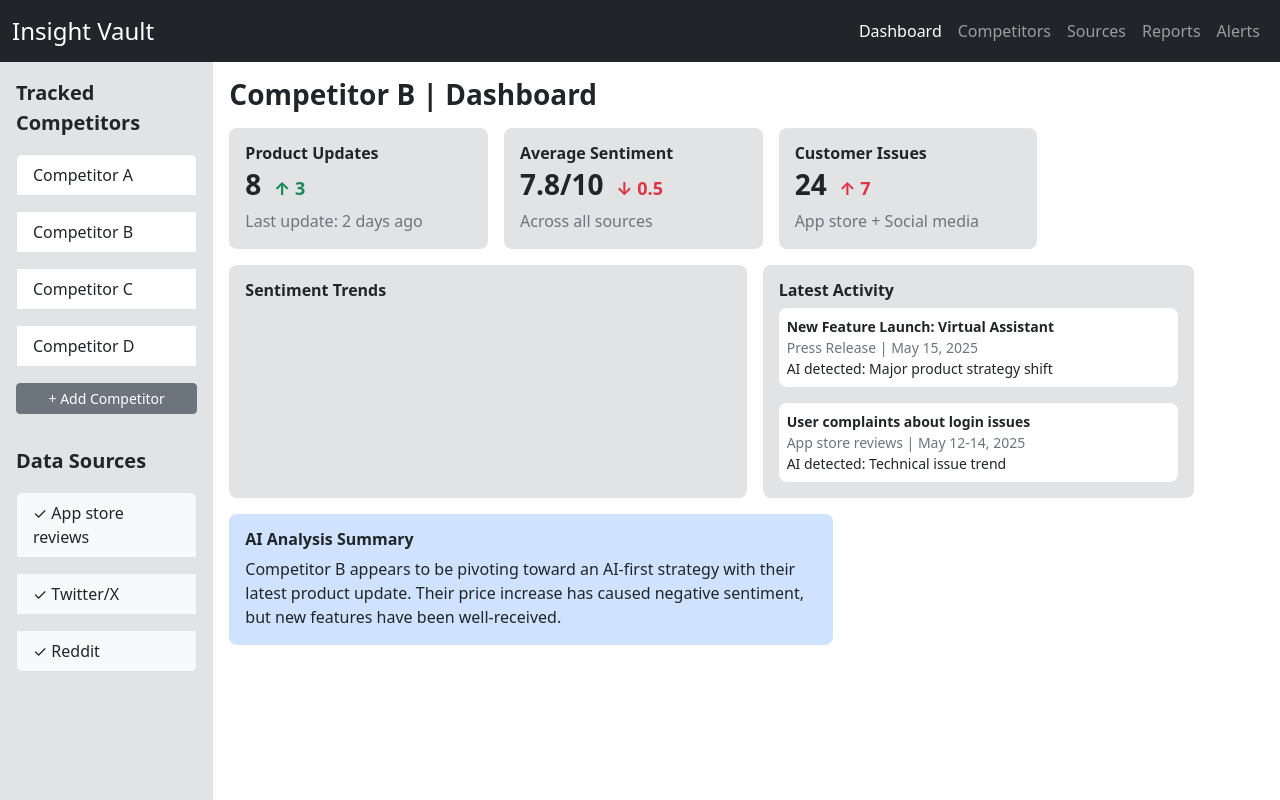
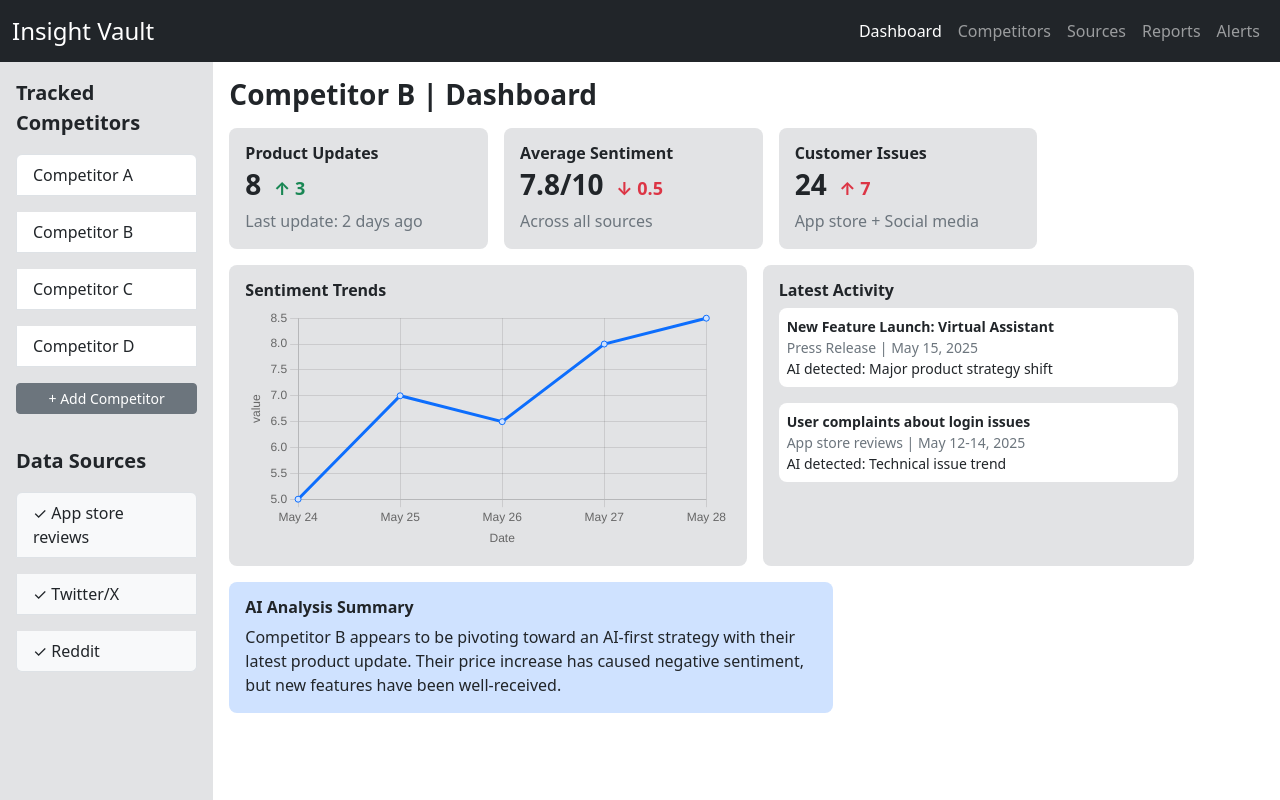
Before and after one commit to edwzeledon/insight-vault, a React (Vite) app in the folder frontend/: page / in a window 1280 px wide. Built offline with nearby package versions, Linux system fonts and the light colour scheme.

Commit message:
feat: add dashboard's sentiment chart

```diff
--- a/frontend/package.json
+++ b/frontend/package.json
@@ -11,7 +11,10 @@
   },
   "dependencies": {
     "bootstrap": "^5.3.6",
+    "chart.js": "^4.4.9",
+    "chartjs-adapter-date-fns": "^3.0.0",
     "react": "^19.1.0",
+    "react-chartjs-2": "^5.3.0",
     "react-dom": "^19.1.0",
     "react-router-dom": "^7.6.0"
   },
--- a/frontend/src/Dashboard.jsx
+++ b/frontend/src/Dashboard.jsx
@@ -1,5 +1,7 @@
 import { useState } from "react";
+
 import Navbar from "./Navbar";
+import LineChart from "./LineChart";
 
 export default function Dashboard() {
     const [comp, setcomp] = useState([
@@ -17,6 +19,7 @@ export default function Dashboard() {
     function handleCompClick() {
 
     }
+
     return (
         <div className="d-flex flex-column min-vh-100">
             <Navbar />
@@ -27,9 +30,9 @@ export default function Dashboard() {
                             <span className="fw-bold fs-5"> Tracked Competitors </span>
                             <div className="list-group mb-3">
                                 {
-                                    comp.map(comp => {
+                                    comp.map((comp, index) => {
                                         return (
-                                            <button type="button" className="list-group-item list-group-item-action mt-3" onClick={handleCompClick}> {comp} </button>
+                                            <button key={index} type="button" className="list-group-item list-group-item-action mt-3" onClick={handleCompClick}> {comp} </button>
                                         )
                                     })
                                 }
@@ -41,9 +44,9 @@ export default function Dashboard() {
                             <span className="fw-bold fs-5"> Data Sources</span>
                             <ul className="list-group ">
                                 {
-                                    sources.map(src => {
+                                    sources.map((src, index)=> {
                                         return (
-                                            <li className="list-group-item bg-light mt-3"> &#10003; {src} </li>
+                                            <li key={index} className="list-group-item bg-light mt-3"> &#10003; {src} </li>
                                         )
                                     })
                                 }
@@ -82,6 +85,7 @@ export default function Dashboard() {
                     <div className="row g-0 gap-3 mb-3">
                         <div className="col-6 bg-secondary-subtle rounded-3 p-3">
                             <h6 className="fw-bold"> Sentiment Trends </h6>
+                            <LineChart />
                         </div>
                         <div className="col-5 bg-secondary-subtle rounded-3 p-3">
                             <h6 className="fw-bold"> Latest Activity </h6>
--- /dev/null
+++ b/frontend/src/LineChart.jsx
@@ -0,0 +1,82 @@
+import { useState } from "react";
+import { Line } from 'react-chartjs-2';
+import {
+    Chart as ChartJS,
+    LineElement,
+    CategoryScale,
+    LinearScale,
+    TimeScale,
+    PointElement,
+    Tooltip,
+    Legend,
+    Title,
+} from 'chart.js';
+
+import 'chartjs-adapter-date-fns';
+
+ChartJS.register(
+    LineElement,
+    CategoryScale,
+    LinearScale,
+    TimeScale,
+    PointElement,
+    Tooltip,
+    Legend,
+    Title
+);
+
+export default function LineChart() {
+    const [chartData, setChartData] = useState({
+        datasets: [
+            {
+                data: [
+                    { x: '2025-05-24', y: 5 },
+                    { x: '2025-05-25', y: 7 },
+                    { x: '2025-05-26', y: 6.5 },
+                    { x: '2025-05-27', y: 8 },
+                    { x: '2025-05-28', y: 8.5 },
+                ],
+                borderColor: '#0d6efd',
+                backgroundColor: '#cfe2ff',
+            },
+        ]
+    })
+    return (
+        <>
+            <div className="col-12">
+                <Line
+                    data={chartData}
+                    options={{
+                        plugins: {
+                            legend: {
+                                display: false
+                            }
+                        },
+                        scales: {
+                            x: {
+                                type: 'time',
+                                time: {
+                                    unit: 'day',
+                                    tooltipFormat: 'MMM dd',
+                                    displayFormats: {
+                                        day: 'MMM dd',
+                                    },
+                                },
+                                title: {
+                                    display: true,
+                                    text: 'Date'
+                                }
+                            },
+                            y: {
+                                title: {
+                                    display: true,
+                                    text: 'value'
+                                }
+                            }
+                        },
+                    }}
+                />
+            </div>
+        </>
+    );
+}
```
Also changed, not shown: 1 other file (tests, documents, lock files or other folders).
